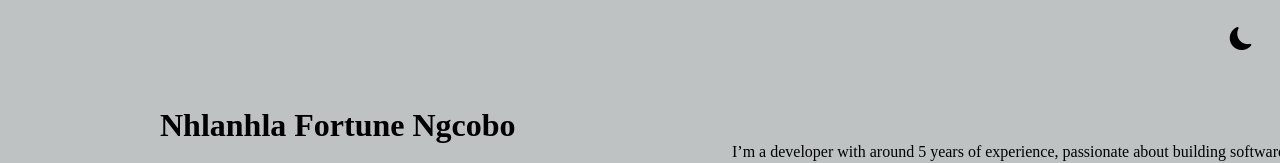
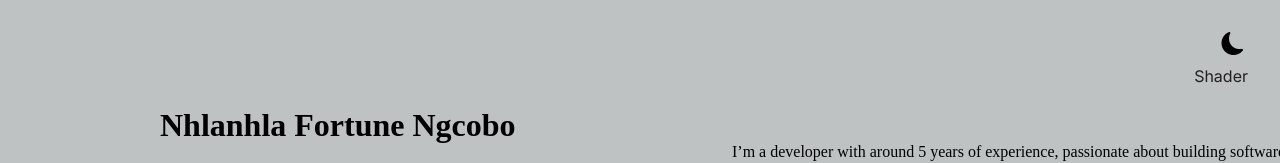
Before and after one commit to nhngcobo/reactportfolio.client, a React (Vite) app: page / in a window 1280 px wide. Shown: the top 163 px of the page. Built offline with nearby package versions, Linux system fonts and the light colour scheme.

Commit message:
shader background see

```diff
--- a/src/App.css
+++ b/src/App.css
@@ -2,6 +2,8 @@
 @import url('https://fonts.googleapis.com/css2?family=Dancing+Script&display=swap');
 @import url('https://fonts.googleapis.com/css2?family=Inter:wght@400;600&display=swap');
 @import url("https://cdn.jsdelivr.net/npm/bootstrap-icons@1.3.0/font/bootstrap-icons.css");
+@import url('https://fonts.googleapis.com/css2?family=Cinzel&display=swap');
+
 
 body {
     margin: 0;
@@ -21,7 +23,8 @@ body {
     flex-grow: 1;
 }
 
-th, td {
+th,
+td {
     padding-left: 1rem;
     padding-right: 1rem;
 }
@@ -31,6 +34,7 @@ th, td {
     color: #22201f;
 
 }
+
 [data-theme="light"] p {
     color: black;
 }
@@ -39,37 +43,36 @@ th, td {
     color: black;
 }
 
-  [data-theme="light"] li{
+[data-theme="light"] li {
     color: black;
 }
 
-  [data-theme="light"] li:hover{
+[data-theme="light"] li:hover {
     color: black;
     background-color: rgba(240, 229, 216, 0.281);
 }
 
-  [data-theme="light"] .ComponentExperience:hover{
+
+[data-theme="light"] .ComponentExperience:hover {
     transform: scale(1.12);
     background-color: rgba(240, 229, 216, 0.281);
 }
 
-  [data-theme="light"] .skill{
+[data-theme="light"] .skill {
     background-color: rgba(128, 128, 128, 0.527);
 }
 
-  [data-theme="light"]
-    .scroll-to-top {
+[data-theme="light"] .scroll-to-top {
     background: #44444483;
     color: white;
 }
 
-      [data-theme="light"]
-      .scroll-to-top:hover {
+[data-theme="light"] .scroll-to-top:hover {
     background: rgba(90, 79, 79, 0.808);
     color: white;
 }
 
-  [data-theme="light"] .github-Link{
+[data-theme="light"] .github-Link {
     background-color: grey;
 }
 
@@ -78,16 +81,67 @@ th, td {
     color: rgba(255, 255, 255, 0.986);
 }
 
+[data-theme="mono"] li ,
+[data-theme="mono"] p {
+    font-family: 'Brush Script MT', cursive;
+}
+
 .theme-toggle-btn {
     background-color: transparent;
     cursor: pointer;
     position: absolute;
     top: 1rem;
-    right: 0.5rem; /* add this to position it on the right */
+    right: 0.5rem;
     z-index: 1;
     border: none;
 }
 
+
+.theme-change {
+    background-color: transparent;
+    cursor: pointer;
+    position: absolute;
+    top: 4rem;
+    right: 2rem;
+    z-index: 1;
+    border: none;
+    word-spacing: 1rem;
+
+    display: flex;
+    flex-direction: column;
+    gap: 0.5rem;
+}
+
+.shader-theme {
+    word-spacing: 3rem;
+}
+
+
+.theme-option {
+    display: flex;
+    align-items: center;
+    gap: 0.5rem;
+    cursor: pointer;
+    user-select: none;
+    font-size: small;
+}
+
+.theme-option i {
+    transition: color 0.2s ease-in-out;
+}
+
+.theme-option.active i{
+    color: limegreen;
+    /* highlight active theme */
+    font-family: 'Brush Script MT', cursive;
+
+}
+
+.wrapper {
+    width: 100%;
+    height: 100vh;
+    font-size: small;
+}
 
 .header-container {
     display: flex;
@@ -145,6 +199,7 @@ th, td {
     text-align: left;
     transform: scale(1);
     transition: transform 0.4s;
+
     &:hover {
         transform: scale(1.1);
     }
@@ -176,7 +231,7 @@ th, td {
 .duration-sap,
 .duration-apigee {
     flex: 0 0 10rem;
-    font-weight:200;
+    font-weight: 200;
 }
 
 .tech-skills {
@@ -250,7 +305,7 @@ th, td {
     margin-top: 2rem;
     flex-wrap: nowrap;
     position: relative;
-    width:max-content;
+    width: max-content;
     flex-direction: row;
 }
 
@@ -296,7 +351,8 @@ p {
         flex-direction: column;
     }
 
-    .componentA, .componentB {
+    .componentA,
+    .componentB {
         width: 100%;
         padding: 1rem;
         margin: 0;
--- a/src/App.jsx
+++ b/src/App.jsx
@@ -12,17 +12,19 @@ import { ThemeContext } from './ThemeContext';
 import { useContext } from 'react';
 import ScrollToTopButton from './ScrollToTopButton';
 import ChangeThemeComponent from './changeTheme';
+import ShaderBackgroundImage from './ShadebackroundImage';
 
 
 
 function App() {
-    const { theme, toggleTheme } = useContext(ThemeContext);
+      const { theme, toggleTheme, setMonoTheme, setShaderTheme } = useContext(ThemeContext);
 
     return (
         <>
             <div className={`root ${theme}`}>
+               {theme === 'shader' && <ShaderBackgroundImage />}
                 <div className="divideComponents">
-                    <ChangeThemeComponent theme={theme} toggleTheme={toggleTheme} />
+                    <ChangeThemeComponent theme={theme} toggleTheme={toggleTheme} setMonoTheme={setMonoTheme} setShaderTheme={setShaderTheme} />
                     <div className="componentA">
                         <IndexPageComponentA />
                         <nav>
--- /dev/null
+++ b/src/ShadebackroundImage.jsx
@@ -0,0 +1,151 @@
+import React, { useRef, useEffect } from "react";
+import * as THREE from "three";
+
+export default function ShaderBackgroundImage() {
+  const mountRef = useRef(null);
+
+  useEffect(() => {
+    const scene = new THREE.Scene();
+    const camera = new THREE.Camera();
+    const renderer = new THREE.WebGLRenderer({ alpha: true });
+    renderer.setSize(window.innerWidth, window.innerHeight);
+    mountRef.current.appendChild(renderer.domElement);
+
+    const loader = new THREE.TextureLoader();
+    loader.load("/src/assets/14899.jpg", (texture) => {
+      texture.minFilter = THREE.LinearFilter;
+      texture.magFilter = THREE.LinearFilter;
+      texture.wrapS = THREE.RepeatWrapping;
+      texture.wrapT = THREE.RepeatWrapping;
+
+      const uniforms = {
+        TIME: { value: 0.0 },
+        RENDERSIZE: { value: new THREE.Vector2(window.innerWidth, window.innerHeight) },
+        inputImage: { value: texture },
+        autoScan: { value: true },
+        xScanline: { value: 0.5 },
+        xScanline2: { value: 0.5 },
+        yScanline: { value: 0.0 },
+        xScanlineSize: { value: 0.5 },
+        xScanlineSize2: { value: 0.25 },
+        yScanlineAmount: { value: 0.05 },
+        grainLevel: { value: 0.5 },
+        scanFollow: { value: true },
+        analogDistort: { value: 1.0 },
+        bleedAmount: { value: 1.0 },
+        bleedDistort: { value: 0.5 },
+        bleedRange: { value: 1.0 },
+        colorBleedL: { value: new THREE.Vector4(0.8, 0.0, 0.4, 1.0) },
+        colorBleedC: { value: new THREE.Vector4(0.0, 0.5, 0.9, 1.0) },
+        colorBleedR: { value: new THREE.Vector4(0.8, 0.0, 0.4, 1.0) }
+      };
+
+      const fragmentShader = `
+        uniform float TIME;
+        uniform vec2 RENDERSIZE;
+        uniform sampler2D inputImage;
+        uniform bool autoScan;
+        uniform float xScanline;
+        uniform float xScanline2;
+        uniform float yScanline;
+        uniform float xScanlineSize;
+        uniform float xScanlineSize2;
+        uniform float yScanlineAmount;
+        uniform float grainLevel;
+        uniform bool scanFollow;
+        uniform float analogDistort;
+        uniform float bleedAmount;
+        uniform float bleedDistort;
+        uniform float bleedRange;
+        uniform vec4 colorBleedL;
+        uniform vec4 colorBleedC;
+        uniform vec4 colorBleedR;
+
+        const float tau = 6.28318530718;
+
+        float rand(vec3 co) {
+          return abs(mod(sin(dot(co.xyz ,vec3(12.9898,78.233,45.5432))) * 43758.5453, 1.0));
+        }
+
+        void main() {
+          vec2 loc = gl_FragCoord.xy / RENDERSIZE.xy;
+          float actualXLine = (!autoScan) ? xScanline :
+            mod(xScanline + ((1.0+sin(0.34*TIME))/2.0 +
+            (1.0+sin(TIME))/3.0 +
+            (1.0+cos(2.1*TIME))/3.0 +
+            (1.0+cos(0.027*TIME))/2.0) / 3.5, 1.0);
+
+          float actualXLineWidth = (!autoScan) ? xScanlineSize :
+            2.0 * xScanlineSize *
+            ((1.0+sin(1.2*TIME))/2.0 +
+             (1.0+cos(3.91*TIME))/3.0 +
+             (1.0+cos(0.014*TIME))/2.0) / 3.5;
+
+          float dx = 1.0+actualXLineWidth/25.0-abs(distance(loc.y, actualXLine));
+          float dx2 = 1.0+xScanlineSize2/10.0-abs(distance(loc.y, xScanline2));
+
+          float dy = autoScan
+            ? (1.0-abs(distance(loc.y, mod(yScanline+TIME,1.0))))
+            : (1.0-abs(distance(loc.y, yScanline)));
+
+          dy = (dy > 0.5) ? 2.0 * dy : 2.0 * (1.0 - dy);
+
+          float rX = (scanFollow) ? rand(vec3(dy,actualXLine,analogDistort))
+                                  : rand(vec3(dy,bleedAmount,analogDistort));
+          float xTime = (actualXLine > 0.5) ? 2.0 * actualXLine : 2.0 * (1.0 - actualXLine);
+
+          loc.x += yScanlineAmount * dy * 0.025 + analogDistort * rX/(RENDERSIZE.x/2.0);
+
+          if(dx2 > 1.0 - xScanlineSize2 / 10.0) {
+            float rX2 = (dy * rand(vec3(dy,dx2,dx)) + dx2) / 4.0;
+            float distortAmount = analogDistort *
+              (sin(rX * tau / dx2) + cos(rX * tau * 0.78 / dx2)) / 10.0;
+            loc.x += (1.0 + distortAmount * sin(tau * loc.x / rX2) - 1.0) / 15.0;
+          }
+          if(dx > 1.0 - actualXLineWidth / 25.0)
+            loc.y = actualXLine;
+
+          loc.x = mod(loc.x,1.0);
+          loc.y = mod(loc.y,1.0);
+
+          vec4 c = texture2D(inputImage, loc);
+          c -= rand(vec3(loc.x, loc.y, xTime)) * xTime / (5.0-grainLevel);
+
+          gl_FragColor = c;
+        }
+      `;
+
+      const geometry = new THREE.PlaneGeometry(2, 2);
+      const material = new THREE.ShaderMaterial({
+        uniforms,
+        fragmentShader
+      });
+
+      const mesh = new THREE.Mesh(geometry, material);
+      scene.add(mesh);
+
+      let frameId;
+      const animate = () => {
+        uniforms.TIME.value += 0.02;
+        renderer.render(scene, camera);
+        frameId = requestAnimationFrame(animate);
+      };
+      animate();
+
+      const handleResize = () => {
+        renderer.setSize(window.innerWidth, window.innerHeight);
+        uniforms.RENDERSIZE.value.set(window.innerWidth, window.innerHeight);
+      };
+      window.addEventListener("resize", handleResize);
+
+      return () => {
+        cancelAnimationFrame(frameId);
+        window.removeEventListener("resize", handleResize);
+        renderer.dispose();
+        mountRef.current.removeChild(renderer.domElement);
+      };
+    });
+  }, []);
+
+  return <div ref={mountRef} style={{ position: "fixed", top: 0, left: 0, zIndex: -1 }} />;
+}
--- a/src/ThemeContext.jsx
+++ b/src/ThemeContext.jsx
@@ -16,9 +16,13 @@ export const ThemeProvider = ({ children }) => {
     setTheme(prev => (prev === 'light' ? 'dark' : 'light'));
   };
 
-  return (
-    <ThemeContext.Provider value={{ theme, toggleTheme }}>
-      {children}
-    </ThemeContext.Provider>
-  );
+  const setShaderTheme = () => {
+      setTheme('shader');
+  };
+
+    return (
+        <ThemeContext.Provider value={{ theme, toggleTheme, setShaderTheme }}>
+            {children}
+        </ThemeContext.Provider>
+    );
 };
--- a/src/changeTheme.jsx
+++ b/src/changeTheme.jsx
@@ -1,25 +1,64 @@
 import React from "react";
 
 class ChangeThemeComponent extends React.Component {
-  constructor(props) {
-    super(props);
-  }
   render() {
-    const { theme, toggleTheme } = this.props;
+    const { theme, toggleTheme, setShaderTheme } = this.props;
 
     return (
-      <>
-        <div>
-          <button onClick={toggleTheme} className="theme-toggle-btn">
-            {theme === "light" ? (
-              <i className="bi bi-moon-fill" style={{ fontSize: 23 }} title="Dark Mode"></i>
-            ) : (
-              <i className="bi bi-brightness-high" style={{ fontSize: 23, color: "white" }} title="Light Mode"></i>
-            )}
-          </button>
+      <div>
+        <button
+          onClick={toggleTheme}
+          className="theme-toggle-btn"
+          style={{ fontSize: 23, verticalAlign: "middle" }}
+        >
+          {theme === "light" ? (
+            <i className="bi bi-moon-fill" title="Dark Mode"></i>
+          ) : (
+            <i
+              className="bi bi-brightness-high"
+              style={{ color: "white" }}
+              title="Light Mode"
+            ></i>
+          )}
+        </button>
+        <div
+          className="wrapper"
+          style={{ display: "inline-block", verticalAlign: "middle" }}
+        >
+          <div className="theme-change">
+            <div
+              onClick={setShaderTheme}
+              className={`theme-option ${theme === "shader" ? "active" : ""}`}
+              style={{
+                cursor: "pointer",
+                display: "inline-flex",
+                alignItems: "center",
+                fontSize: 16,  // normal body text size
+                gap: "0.3rem",
+                color: theme === "shader" ? "white" : "inherit",
+                userSelect: "none",
+              }}
+            >
+              <span className="shaderLabel">Shader</span>
+              {theme === "shader" && (
+                <span
+                  style={{
+                    display: "inline-block",
+                    lineHeight: 1,
+                    color: "white",
+                    fontWeight: "bold",
+                    fontSize: 16, // keep checkmark same size as text
+                  }}
+                >
+                  ✓
+                </span>
+              )}
+            </div>
+          </div>
         </div>
-      </>
+      </div>
     );
+  }
+}
 
-  }}
 export default ChangeThemeComponent;
```
Also changed, not shown: package.json (+6 -3 lines), src/assets/14899.jpg (added), 2 other files (tests, documents, lock files or other folders). Lines whose indentation alone changed are shown as unchanged.
